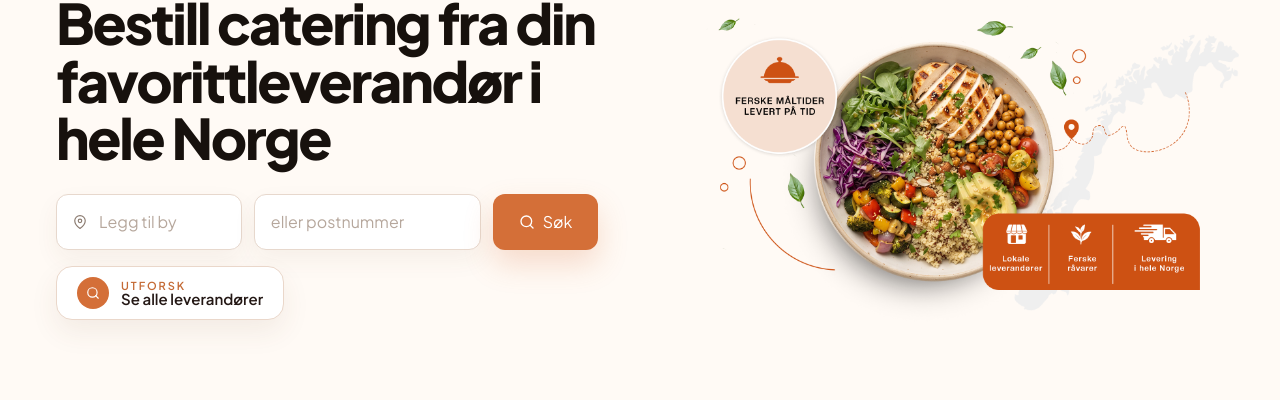
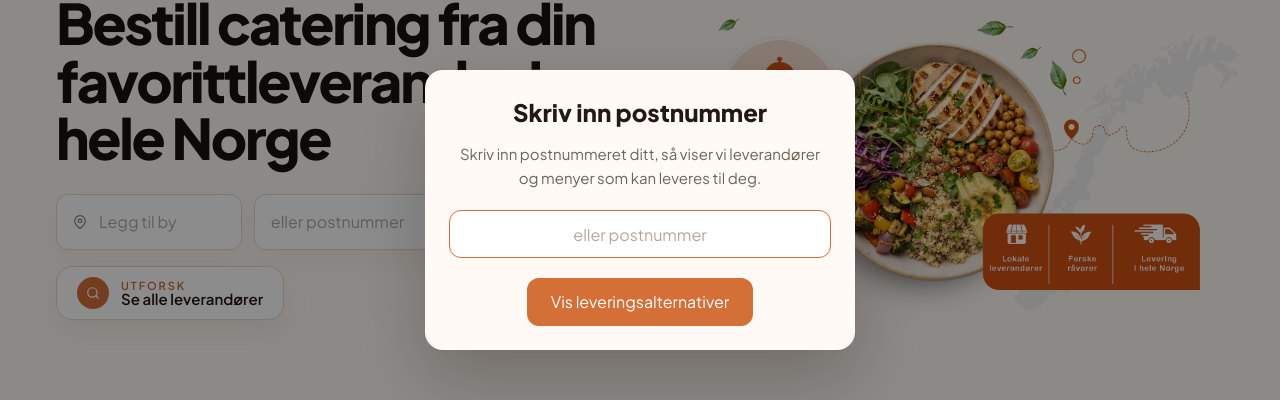
Before and after one commit to MuhammadNoumanAfzal/catering-bestilling-no, a React (Vite) app: page / in a window 1280 px wide. Shown: the part 190-590 px from the top of the page. Built offline with nearby package versions, Linux system fonts and the light colour scheme; no server answers.

Commit message:
feat: implement postal code handling across various components and contexts

```diff
--- a/src/features/home/pages/HomePage.jsx
+++ b/src/features/home/pages/HomePage.jsx
@@ -2,7 +2,9 @@ import { useEffect, useMemo, useRef, useState } from "react";
 import { useTranslation } from "react-i18next";
 import { useNavigate } from "react-router-dom";
 import { showNoVendorsAlert } from "../../../utils/alerts";
+import { readSavedSettings } from "../../../utils/customerProfileStorage";
 import { useBrowseFilters } from "../../../app/context/BrowseFiltersContext";
+import { useAuth } from "../../auth";
 import { normalizeCategorySelection } from "../../browse/utils/categoryFilters";
 import { foodTypeCategories as fallbackFoodTypeCategories, getBrowseFallbackIcon } from "../../browse/data/browseData";
 import {
@@ -84,6 +86,7 @@ function removeDuplicateVendors(vendors, excludedVendorIds = new Set()) {
 export default function HomePage() {
   const { t } = useTranslation();
   const navigate = useNavigate();
+  const { isLoggedIn, user } = useAuth();
   const {
     attendeeCount,
     deliveryAddress,
@@ -108,9 +111,13 @@ export default function HomePage() {
   const [dietaryOptions, setDietaryOptions] = useState([]);
   const [categoryBrowseProducts, setCategoryBrowseProducts] = useState([]);
   const [searchValidationMessage, setSearchValidationMessage] = useState("");
+  const [isPostalCodePromptOpen, setIsPostalCodePromptOpen] = useState(false);
+  const [guestPostalCodeDraft, setGuestPostalCodeDraft] = useState("");
+  const [guestPostalCodeError, setGuestPostalCodeError] = useState("");
   const [pendingSearchScroll, setPendingSearchScroll] = useState(false);
   const vendorResultsRef = useRef(null);
   const searchRequestStartedRef = useRef(false);
+  const userPostalCodeAppliedRef = useRef(false);
   const {
     searchedVendors,
     popularVendors,
@@ -119,6 +126,9 @@ export default function HomePage() {
     status,
   } =
     useHomeData(appliedSearchFilters);
+  const savedPostalCode = readSavedSettings()?.postCode;
+  const userPostalCode = normalizePostalCode(user?.postCode || savedPostalCode);
+  const hasUsableUserPostalCode = isValidPostalCode(userPostalCode);
   const normalizedPostalCode = normalizePostalCode(postalCode);
   const normalizedSearchQuery = normalizeSearchQuery(searchQuery);
   const normalizedCategoryFilter = normalizeCategorySelection(selectedCategory);
@@ -143,6 +153,42 @@ export default function HomePage() {
     ? normalizedCategoryFilter[0] || ""
     : normalizedCategoryFilter || "";
 
+  useEffect(() => {
+    if (!isLoggedIn || !hasUsableUserPostalCode || userPostalCodeAppliedRef.current) {
+      return;
+    }
+
+    userPostalCodeAppliedRef.current = true;
+    setPostalCode(userPostalCode);
+    setDraftDeliveryAddress("");
+    setDeliveryAddress("");
+    setLocationValue(userPostalCode);
+    setAppliedSearchFilters({ postCode: userPostalCode });
+    setSearchValidationMessage("");
+  }, [
+    hasUsableUserPostalCode,
+    isLoggedIn,
+    setDeliveryAddress,
+    setLocationValue,
+    userPostalCode,
+  ]);
+
+  useEffect(() => {
+    const shouldPromptForPostalCode = !isLoggedIn;
+    const hasActivePostalCode = Boolean(locationValue.trim() || appliedSearchFilters.postCode);
+
+    if (!shouldPromptForPostalCode || hasActivePostalCode) {
+      setIsPostalCodePromptOpen(false);
+      return;
+    }
+
+    setIsPostalCodePromptOpen(true);
+  }, [
+    appliedSearchFilters.postCode,
+    hasUsableUserPostalCode,
+    isLoggedIn,
+    locationValue,
+  ]);
   useEffect(() => {
     let isMounted = true;
 
@@ -210,6 +256,18 @@ export default function HomePage() {
           first: 24,
         });
 
+  useEffect(() => {
+    if (!isValidPostalCode(normalizedPostalCode)) {
+      return;
+    }
+
+    if (locationValue === normalizedPostalCode) {
+      return;
+    }
+
+    // Keep the browse pages aligned with the editable home postal code field.
+    setLocationValue(normalizedPostalCode);
+  }, [locationValue, normalizedPostalCode, setLocationValue]);
         if (isMounted) {
           setCategoryBrowseProducts(result.items || []);
         }
@@ -262,6 +320,29 @@ export default function HomePage() {
     () => (foodTypeCategories.length > 8 ? foodTypeCategories.slice(8) : []),
     [foodTypeCategories],
   );
+
+  const applyPostalCodeSearch = (nextPostalCode) => {
+    setPostalCode(nextPostalCode);
+    setDraftDeliveryAddress("");
+    setDeliveryAddress("");
+    setLocationValue(nextPostalCode);
+    setAppliedSearchFilters({ postCode: nextPostalCode });
+    setSearchValidationMessage("");
+  };
+
+  const handleGuestPostalCodeSubmit = () => {
+    const nextPostalCode = normalizePostalCode(guestPostalCodeDraft);
+
+    if (!isValidPostalCode(nextPostalCode)) {
+      setGuestPostalCodeError(t("home.postalCodeValidation"));
+      return;
+    }
+
+    applyPostalCodeSearch(nextPostalCode);
+    setGuestPostalCodeDraft(nextPostalCode);
+    setGuestPostalCodeError("");
+    setIsPostalCodePromptOpen(false);
+  };
 
   const handleHomeSearch = () => {
     const nextPostalCode = normalizePostalCode(postalCode);
@@ -430,11 +511,63 @@ export default function HomePage() {
 
   return (
     <div>
+      {isPostalCodePromptOpen ? (
+        <div className="fixed inset-0 z-[1000] flex items-center justify-center bg-black/45 px-4">
+          <div className="w-full max-w-[430px] rounded-[18px] bg-[#fffaf6] p-6 text-center shadow-[0_28px_70px_rgba(28,18,12,0.24)]">
+            <h2 className="text-[24px] font-extrabold text-[#241815]">
+              {t("home.postalCodePromptTitle", {
+                defaultValue: "Enter your postal code",
+              })}
+            </h2>
+            <p className="mt-3 text-[15px] leading-6 text-[#6f6258]">
+              {t("home.postalCodePromptMessage", {
+                defaultValue:
+                  "Please enter your postal code so we can show vendors and menu items available for delivery to you.",
+              })}
+            </p>
+            <input
+              autoFocus
+              inputMode="numeric"
+              type="text"
+              value={guestPostalCodeDraft}
+              onChange={(event) => {
+                setGuestPostalCodeDraft(
+                  event.target.value.replace(/\D/g, "").slice(0, 5),
+                );
+                if (guestPostalCodeError) {
+                  setGuestPostalCodeError("");
+                }
+              }}
+              onKeyDown={(event) => {
+                if (event.key === "Enter") {
+                  handleGuestPostalCodeSubmit();
+                }
+              }}
+              placeholder={t("home.postalCodePlaceholder")}
+              className="mt-5 h-12 w-full rounded-xl border border-[#e7d8cd] bg-white px-4 text-center text-[16px] font-semibold text-[#241815] outline-none placeholder:font-normal placeholder:text-[#b6a79c] focus:border-[#d46f38]"
+            />
+            {guestPostalCodeError ? (
+              <p className="mt-2 text-sm font-medium text-[#b6542c]">
+                {guestPostalCodeError}
+              </p>
+            ) : null}
+            <button
+              type="button"
+              onClick={handleGuestPostalCodeSubmit}
+              className="mt-5 inline-flex h-12 min-w-[180px] items-center justify-center rounded-xl bg-[#d46f38] px-6 text-[15px] font-bold text-white transition hover:bg-[#bf5f2d]"
+            >
+              {t("home.showDeliveryOptions", {
+                defaultValue: "Show delivery options",
+              })}
+            </button>
+          </div>
+        </div>
+      ) : null}
       <HeroSection
         deliveryAddress={draftDeliveryAddress}
         onDeliveryAddressChange={setDraftDeliveryAddress}
         onBrowseVendors={() => navigate(`/vendors/all${menuQuery}`)}
-        postalCode={normalizedPostalCode}
+        postalCode={postalCode}
         onPostalCodeChange={(value) => {
           setPostalCode(value);
 
--- a/src/features/vendorDashboard/components/settings/ProfileSettingsSection.jsx
+++ b/src/features/vendorDashboard/components/settings/ProfileSettingsSection.jsx
@@ -58,9 +58,16 @@ export default function ProfileSettingsSection({ formState, updateField }) {
           id="postCode"
           label={st("postalCode")}
           value={formState.postCode}
-          onChange={(event) => updateField("postCode", event.target.value)}
+          onChange={(event) =>
+            updateField(
+              "postCode",
+              event.target.value.replace(/\D/g, "").slice(0, 5),
+            )
+          }
           placeholder=""
-          readOnly
+          inputMode="numeric"
+          maxLength={5}
+          autoComplete="postal-code"
         />
         <SettingsField
           id="company"
--- a/src/features/vendorDashboard/components/settings/SettingsField.jsx
+++ b/src/features/vendorDashboard/components/settings/SettingsField.jsx
@@ -10,6 +10,7 @@ export default function SettingsField({
   readOnly = false,
   type = "text",
   value,
+  ...inputProps
 }) {
   return (
     <label htmlFor={id} className="block">
@@ -25,6 +26,7 @@ export default function SettingsField({
         readOnly={readOnly}
         autoComplete={autoComplete}
         placeholder={placeholder}
+        {...inputProps}
         className="type-para h-10 w-full rounded-[4px] border border-[#d9d1c8] bg-white px-3 text-[#1f1f1f] outline-none placeholder:text-[#b4aca4] disabled:cursor-not-allowed disabled:bg-[#f5f1ed] disabled:text-[#80776e]"
       />
     </label>
--- a/src/features/vendorDashboard/settings/api/profileSettingsMutations.js
+++ b/src/features/vendorDashboard/settings/api/profileSettingsMutations.js
@@ -3,6 +3,7 @@ export const UPDATE_GENERAL_PROFILE_MUTATION = `
     $firstName: String!
     $lastName: String!
     $phone: String!
+    $postCode: Int!
     $workPhone: String!
     $secondaryEmail: String!
     $companyName: String!
@@ -15,6 +16,7 @@ export const UPDATE_GENERAL_PROFILE_MUTATION = `
         firstName: $firstName
         lastName: $lastName
         phone: $phone
+        postCode: $postCode
         workPhone: $workPhone
         secondaryEmail: $secondaryEmail
         companyName: $companyName
@@ -32,6 +34,7 @@ export const UPDATE_GENERAL_PROFILE_MUTATION = `
         fullName
         email
         phone
+        postCode
         workPhone
         secondaryEmail
         companyName
--- a/src/features/vendorDashboard/settings/api/profileSettingsService.js
+++ b/src/features/vendorDashboard/settings/api/profileSettingsService.js
@@ -37,6 +37,7 @@ function buildGeneralProfileVariables(formState) {
     firstName: `${formState.firstName ?? ""}`.trim(),
     lastName: `${formState.lastName ?? ""}`.trim(),
     phone: `${formState.mobilePhone ?? ""}`.trim(),
+    postCode: Number.parseInt(`${formState.postCode ?? ""}`.replace(/\D/g, "").slice(0, 5), 10) || 0,
     workPhone: `${formState.workPhone ?? ""}`.trim(),
     secondaryEmail: `${formState.secondaryEmail ?? ""}`.trim(),
     companyName: `${formState.company ?? ""}`.trim(),
--- a/src/i18n/locales/no.js
+++ b/src/i18n/locales/no.js
@@ -305,15 +305,19 @@ const no = {
     postalCodeSummary: "postnummer {{postCode}}",
     postalCodeValidation:
       "Postnummeret må være 4 eller 5 sifre før du kan søke.",
+    postalCodePromptTitle: "Skriv inn postnummer",
+    postalCodePromptMessage:
+      "Skriv inn postnummeret ditt, så viser vi leverandører og menyer som kan leveres til deg.",
+    showDeliveryOptions: "Vis leveringsalternativer",
     categoryVendorsServing:
       "{{category}} leverandører som leverer til {{location}}",
     vendorsServing: "Leverandører som leverer til {{location}}",
-    morePopularNear: "Flere populære leverandører når {{location}}",
-    featuredNear: "Utvalgte leverandører når {{location}}",
+    morePopularNear: "Flere populære leverandører i {{location}}",
+    featuredNear: "Utvalgte leverandører i {{location}}",
     popularVendors: "Populære leverandører",
     featuredVendors: "Utvalgte leverandører",
     products: "{{category}}-produkter",
-    popularProductsNear: "Populære produkter når {{location}}",
+    popularProductsNear: "Populære produkter i {{location}}",
     popularProducts: "Populære produkter",
     howItWorks: {
       title: "Slik fungerer det",
```
Also changed, not shown: src/app/context/BrowseFiltersContext.jsx (+33 -1 lines), src/features/browse/hooks/useBrowseCatalogItems.js (+20 -12 lines), src/features/vendorDashboard/settings/hooks/useVendorSettingsPage.js (+12 -0 lines).
